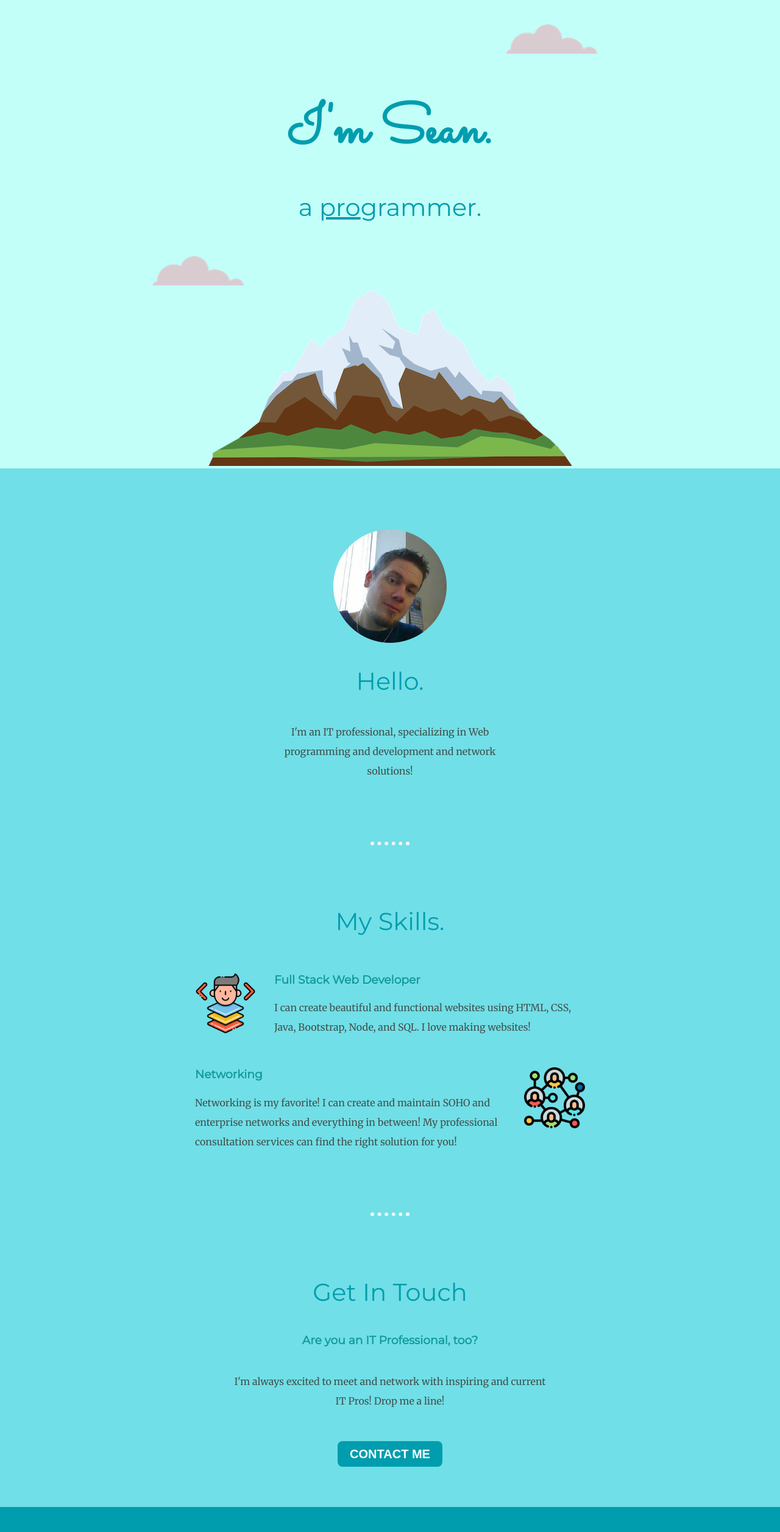
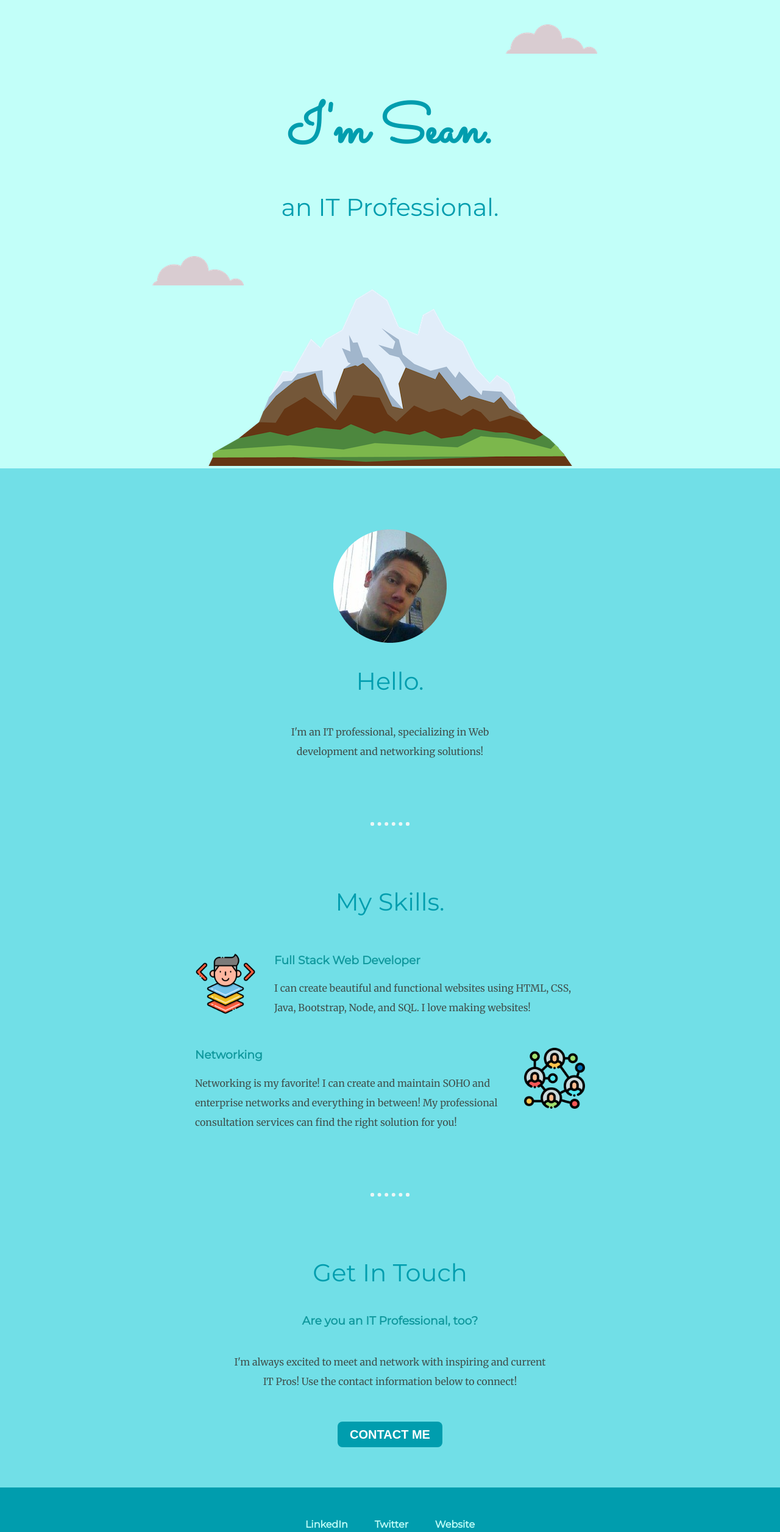
Before and after one commit to ObSean78/My-Site, a plain HTML site: page index.html in a window 1280 px wide. Shown: the top 2512 px of the page at 61% size. Drawn offline with Linux system fonts and the light colour scheme.

Commit message:
Add files via upload

```diff
--- a/index.html
+++ b/index.html
@@ -16,7 +16,7 @@
   <div class="top-container">
     <img class="top-cloud" src="images/cloud.png" alt="cloud-image">
     <h1>I'm Sean.</h1>
-    <h2>a <span class="pro">pro</span>grammer.</h2>
+    <h2>an IT Professional.</h2>
     <img class="bottom-cloud" src="images/cloud.png" alt="cloud-image">
     <img src="images/mountain.png" alt="mountain-image">
   </div>
@@ -25,7 +25,7 @@
     <div class="profile">
       <img src="images/sean.png" alt="sean-photo">
       <h2>Hello.</h2>
-      <p class="intro">I'm an IT professional, specializing in Web programming and development and network solutions!</p>
+      <p class="intro">I'm an IT professional, specializing in Web development and networking solutions!</p>
     </div>
     <hr>
     <div class="skills">
@@ -46,7 +46,7 @@
     <div class="contact-me">
       <h2>Get In Touch</h2>
       <h3>Are you an IT Professional, too?</h3>
-      <p class="contact-message">I'm always excited to meet and network with inspiring and current IT Pros!  Drop me a line!</p>
+      <p class="contact-message">I'm always excited to meet and network with inspiring and current IT Pros!  Use the contact information below to connect!</p>
       <a class="btn" href="mailto:sholbert6@icloud.com">CONTACT ME</a>
     </div>
   </div>
@@ -55,7 +55,7 @@
   <div class="bottom-container">
     <a class="footer-link" href="https://www.linkedin.com/in/sean-holbert-748a5312/">LinkedIn</a>
     <a class="footer-link" href="https://twitter.com/the0bst3r">Twitter</a>
-    <a class="footer-link" href="https://www.appbrewery.co/">Website</a>
+    <a class="footer-link" href="https://obsean78.github.io/My-Site/">Website</a>
     <p class="copyright">© 2021 Sean Holbert.</p>
   </div>
 
```
